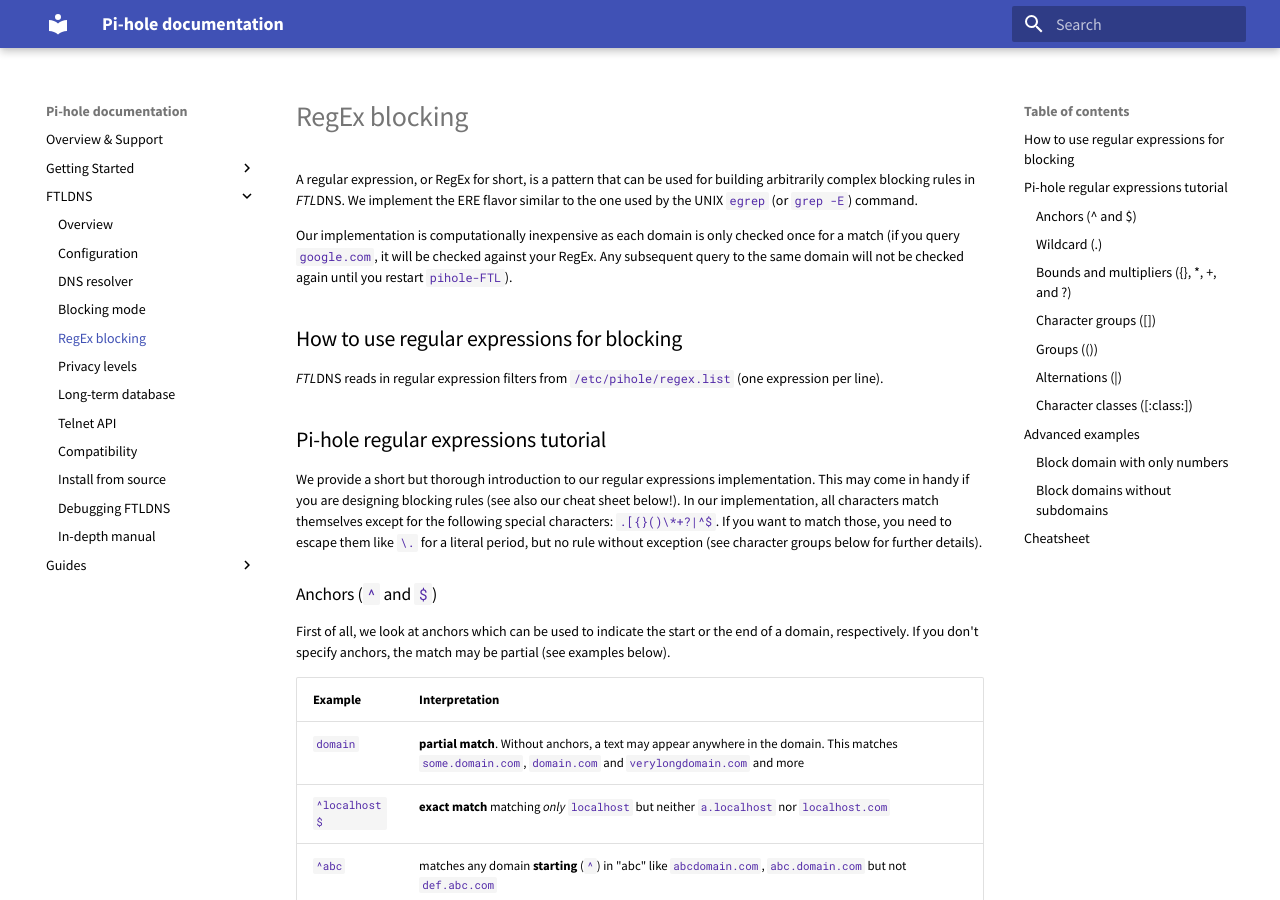
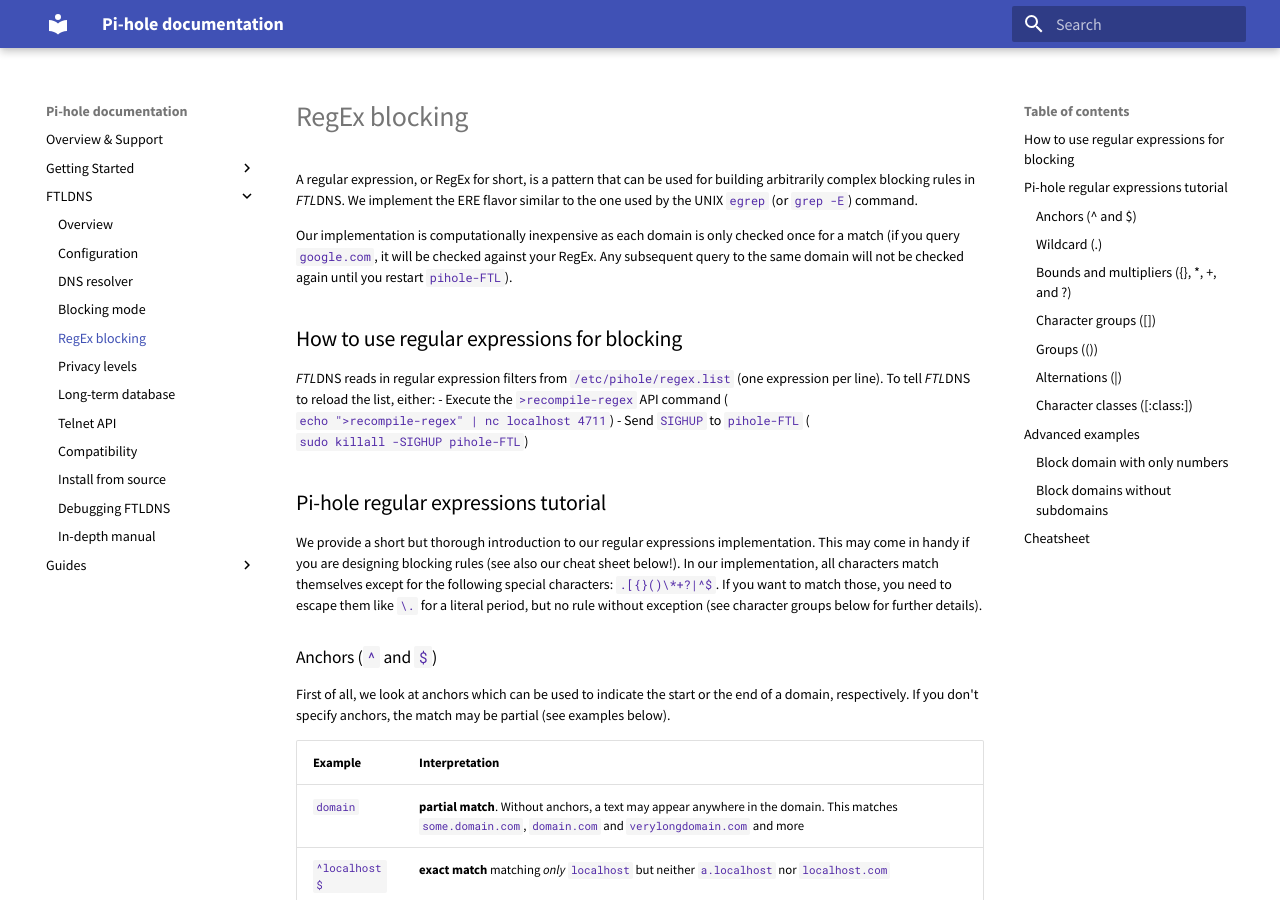
Before and after one commit to pi-hole/docs, an MkDocs documentation site: the page built from docs/ftldns/regex.md, in a window 1280 px wide and 900 px high. Built offline with MkDocs 1.6.1 and Material for MkDocs 9.7.7, drawn with Linux system fonts in a browser that asks for light colours; old or Windows-style settings are respelled for this version of MkDocs.

Commit message:
Add methods to reload the regex list
Signed-off-by: Mark Drobnak <newtoncat12@yahoo.com>

```diff
--- a/docs/ftldns/regex.md
+++ b/docs/ftldns/regex.md
@@ -5,6 +5,9 @@
 
 ## How to use regular expressions for blocking
 *FTL*DNS reads in regular expression filters from `/etc/pihole/regex.list` (one expression per line).
+To tell *FTL*DNS to reload the list, either:
+- Execute the `>recompile-regex` API command (`echo ">recompile-regex" | nc localhost 4711`)
+- Send `SIGHUP` to `pihole-FTL` (`sudo killall -SIGHUP pihole-FTL`)
 
 ## Pi-hole regular expressions tutorial
 We provide a short but thorough introduction to our regular expressions implementation. This may come in handy if you are designing blocking rules (see also our cheat sheet below!). In our implementation, all characters match themselves except for the following special characters: `.[{}()\*+?|^$`. If you want to match those, you need to escape them like `\.` for a literal period, but no rule without exception (see character groups below for further details).
```
